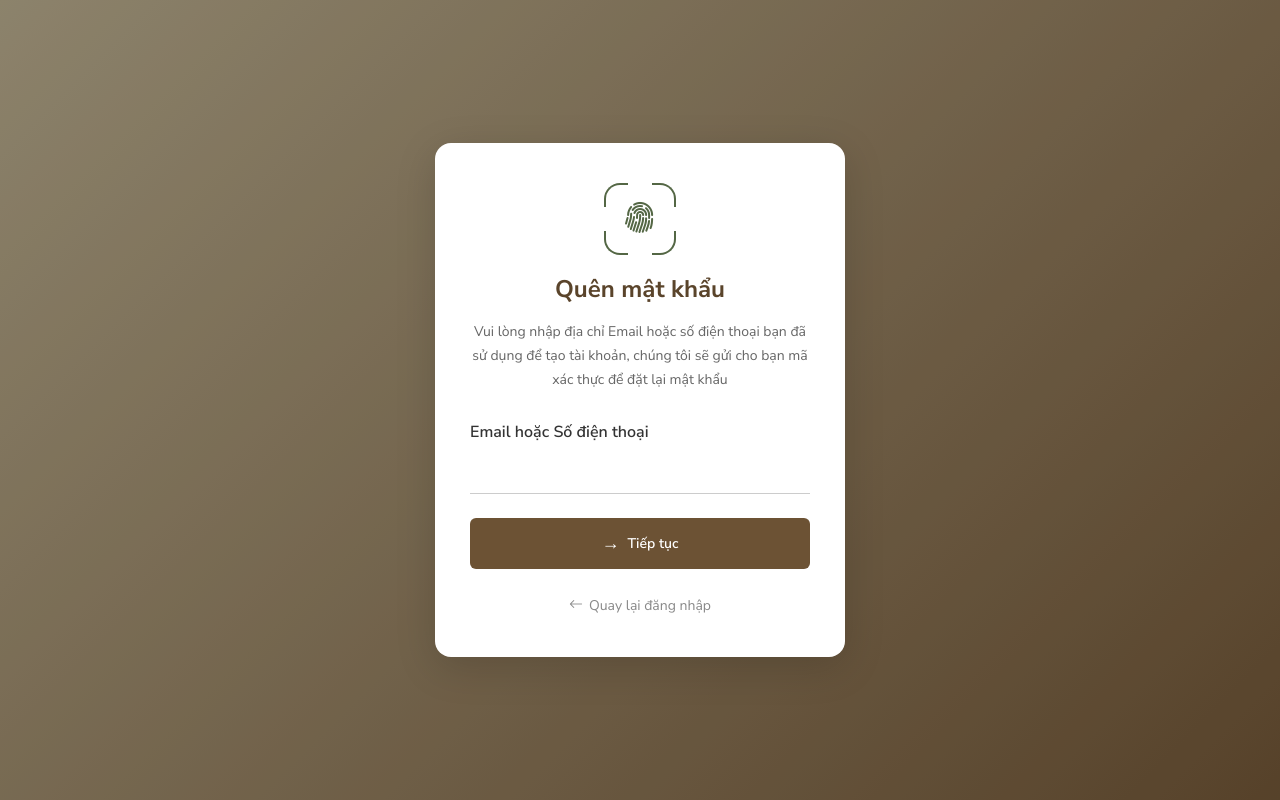
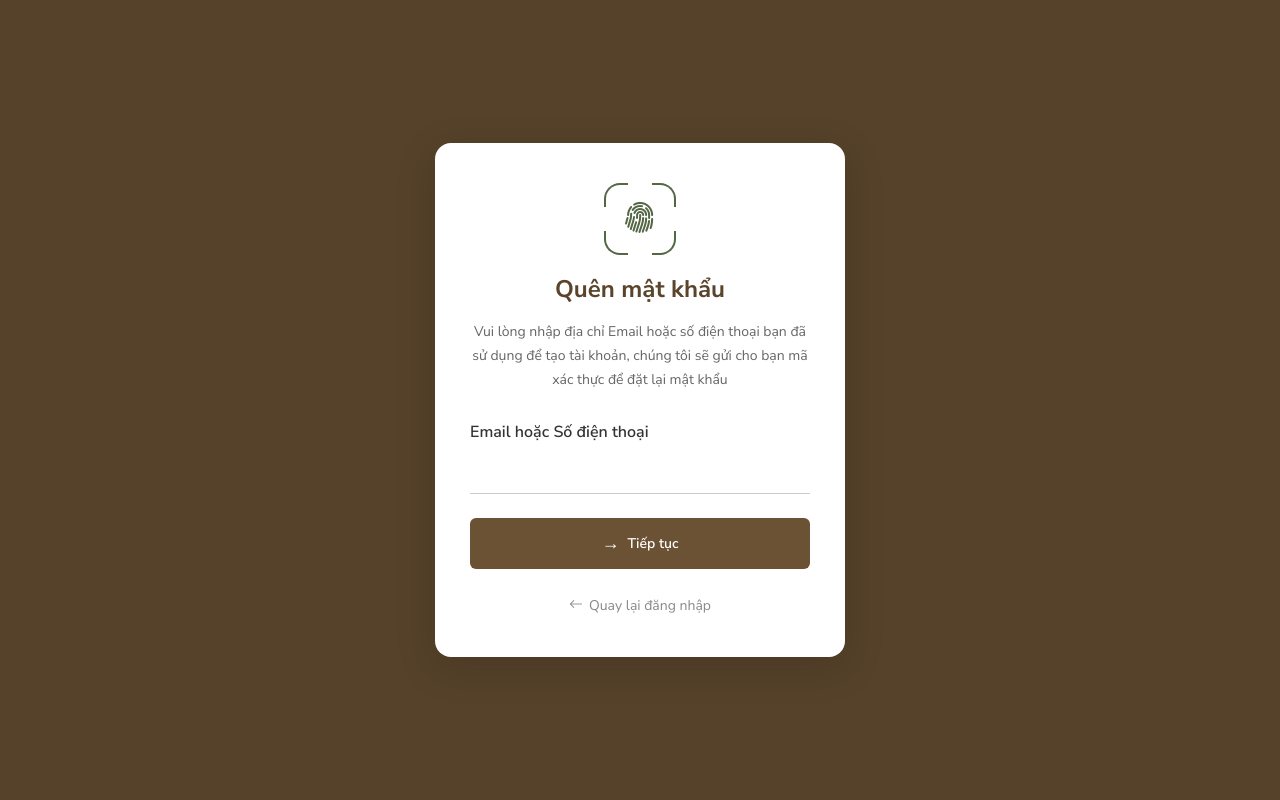
Before and after one commit to ZanDo1906/DWELLY, an Angular app in the folder admin/: page /forgot-password in a window 1280 px wide. Built offline with nearby package versions, Linux system fonts and the light colour scheme; grey boxes are pictures that could not be loaded.

Commit message:
Update Admin forgot reset password background - Nhi

```diff
--- a/admin/src/app/pages/auth/forgot-password/forgot-password.css
+++ b/admin/src/app/pages/auth/forgot-password/forgot-password.css
@@ -21,7 +21,7 @@
   left: 0;
   width: 100%;
   height: 100%;
-  background: linear-gradient(135deg, #AFA386 0%, #6C5234 100%);
+  background: #6C5234;
   z-index: 1;
 }
 
--- a/admin/src/app/pages/auth/reset-password/reset-password.css
+++ b/admin/src/app/pages/auth/reset-password/reset-password.css
@@ -21,7 +21,7 @@
   left: 0;
   width: 100%;
   height: 100%;
-  background: linear-gradient(135deg, #AFA386 0%, #6C5234 100%);
+  background: #6C5234;
   z-index: 1;
 }
 
```
